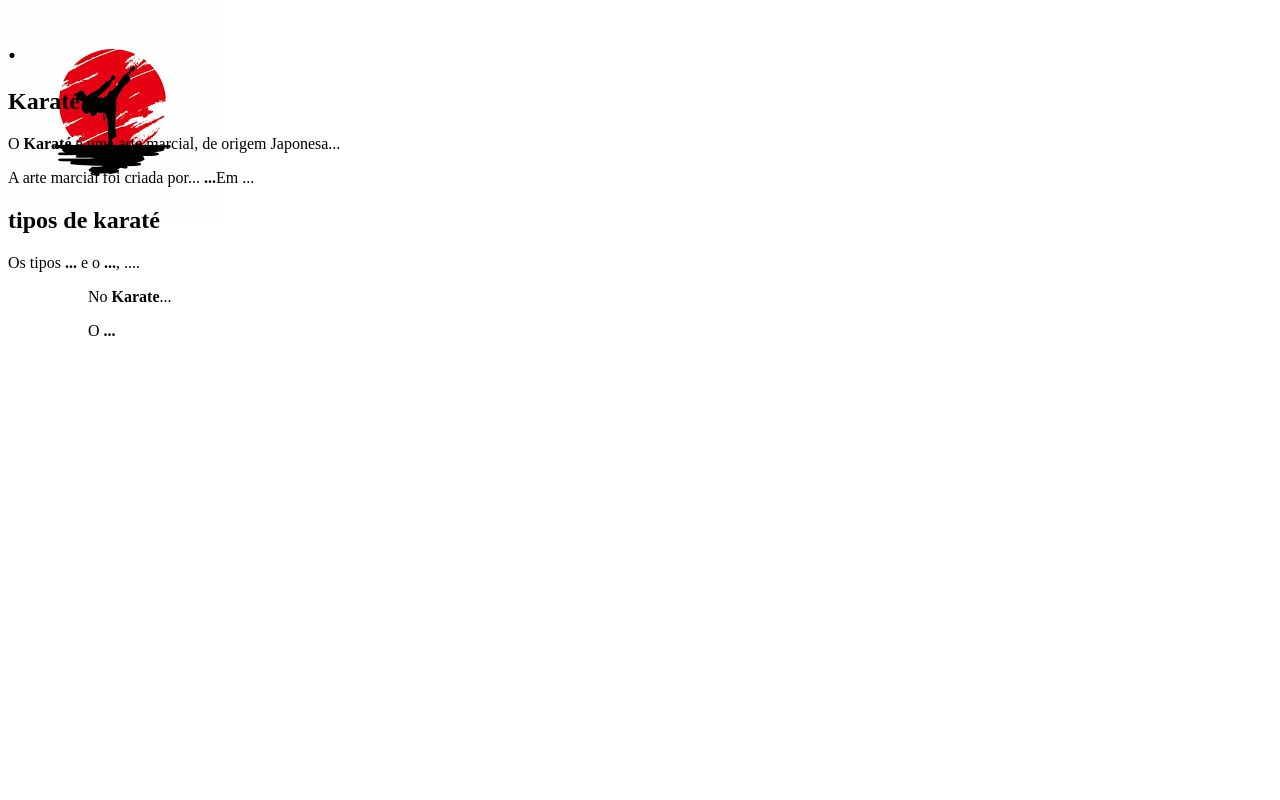
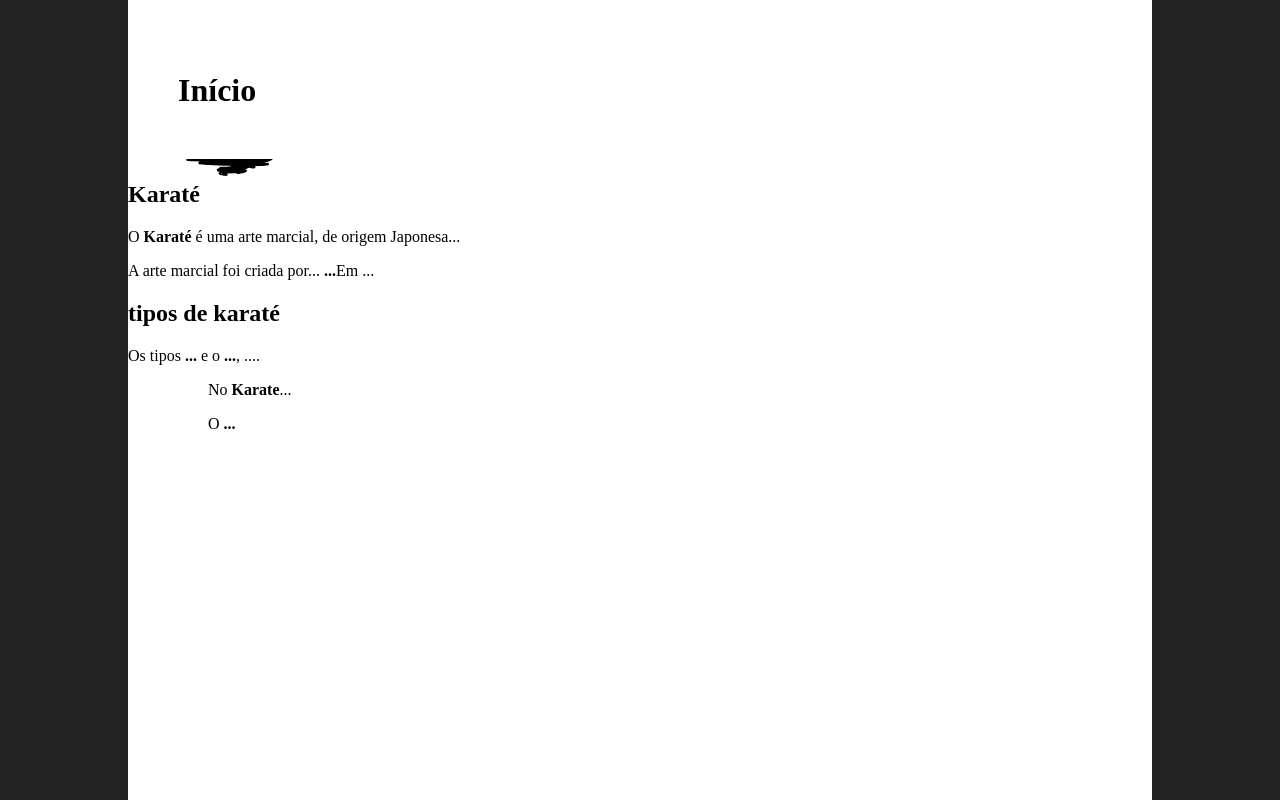
Before and after one commit to JoaoHyper12/SOPA, a plain HTML site: page karate site.html in a window 1280 px wide. Drawn offline with Linux system fonts and the light colour scheme.

Commit message:
avanço n2

```diff
--- a/KARATE.CSS
+++ b/KARATE.CSS
@@ -1,5 +1,29 @@
 body{
-    background-image: url(images.png);
-    position: absolute;
+    background-image: url(images-removebg-preview.png);
     background-repeat: no-repeat;
+    z-index: -10;
+    background-color: rgb(255, 255, 255);
+    width: 80%;
+    height: 100vh;
+    margin-left: auto;
+    margin-right: auto;
+    margin-top: 0;
+    padding-top: 1px;
+    margin-bottom: 0;
+    box-sizing: border-box;
+
 }
+
+h1{
+    padding: 50px;
+    /*position: absolute;*/
+    left: 200px;
+    bottom: 135px;
+    background-color:white;
+    margin-left: auto;
+    margin-right: auto;
+}
+
+html{
+    background-color: rgba(0, 0, 0, 0.862);
+}
--- a/karate site.html
+++ b/karate site.html
@@ -8,7 +8,9 @@
 </head>
 <body>
 
-    <h1> .</h1>
+    <h1>Início</h1>
+
+
 
     <h2> Karaté </h2>
 
```
Also changed, not shown: images-removebg-preview.png (added), images.png (deleted).
